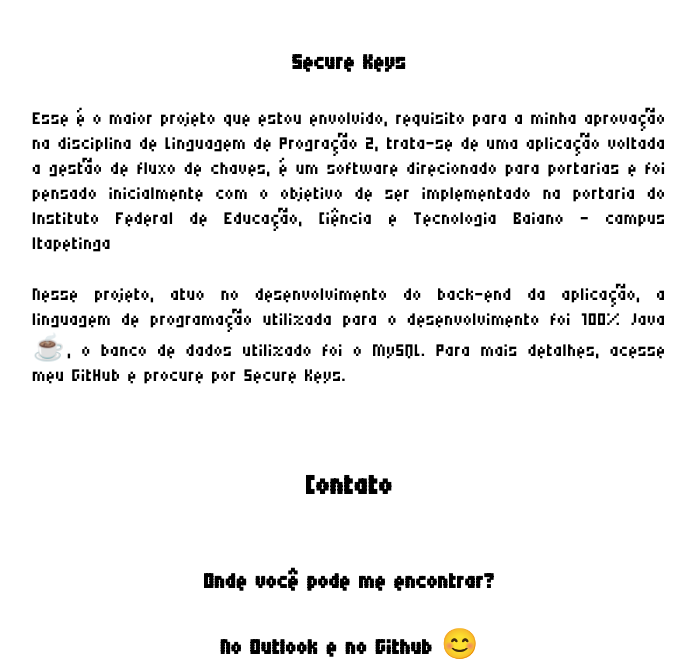
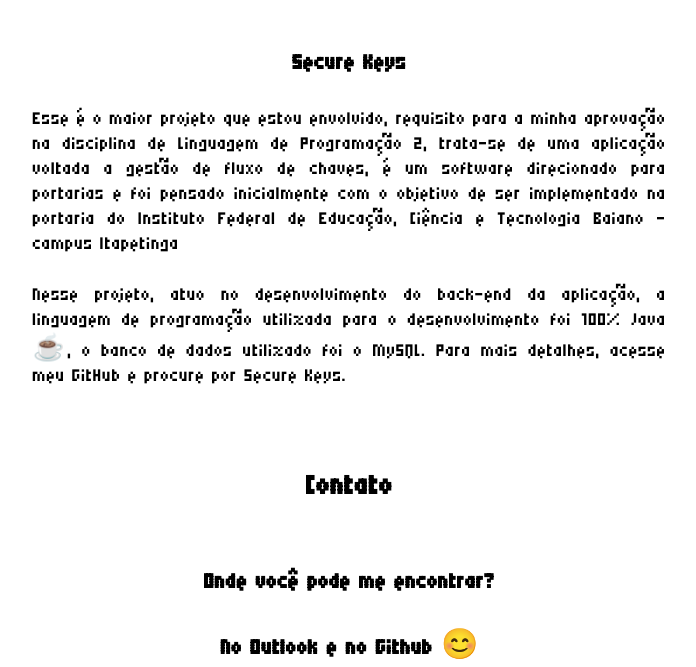
Before and after one commit to Refilx/Refilx.github.io, a plain HTML site: page index.html in a window 1280 px wide. Shown: the part 3034-3701 px from the top of the page, without its empty margins (284-980 px from the left). Drawn offline with Linux system fonts and the light colour scheme.

Commit message:
finalização do portifílio

```diff
--- a/index.html
+++ b/index.html
@@ -187,7 +187,7 @@
       <div>
         <h3>Secure Keys</h3>
         <p>
-          Esse é o maior projeto que estou envolvido, requisito para a minha aprovação na disciplina de Linguagem de Progração 2,
+          Esse é o maior projeto que estou envolvido, requisito para a minha aprovação na disciplina de Linguagem de Programação 2,
           trata-se de uma aplicação voltada a gestão de fluxo de chaves, é um software direcionado para portarias e foi pensado
           inicialmente com o objetivo de ser implementado na portaria do Instituto Federal de Educação, Ciência e Tecnologia Baiano
           - campus Itapetinga
```
